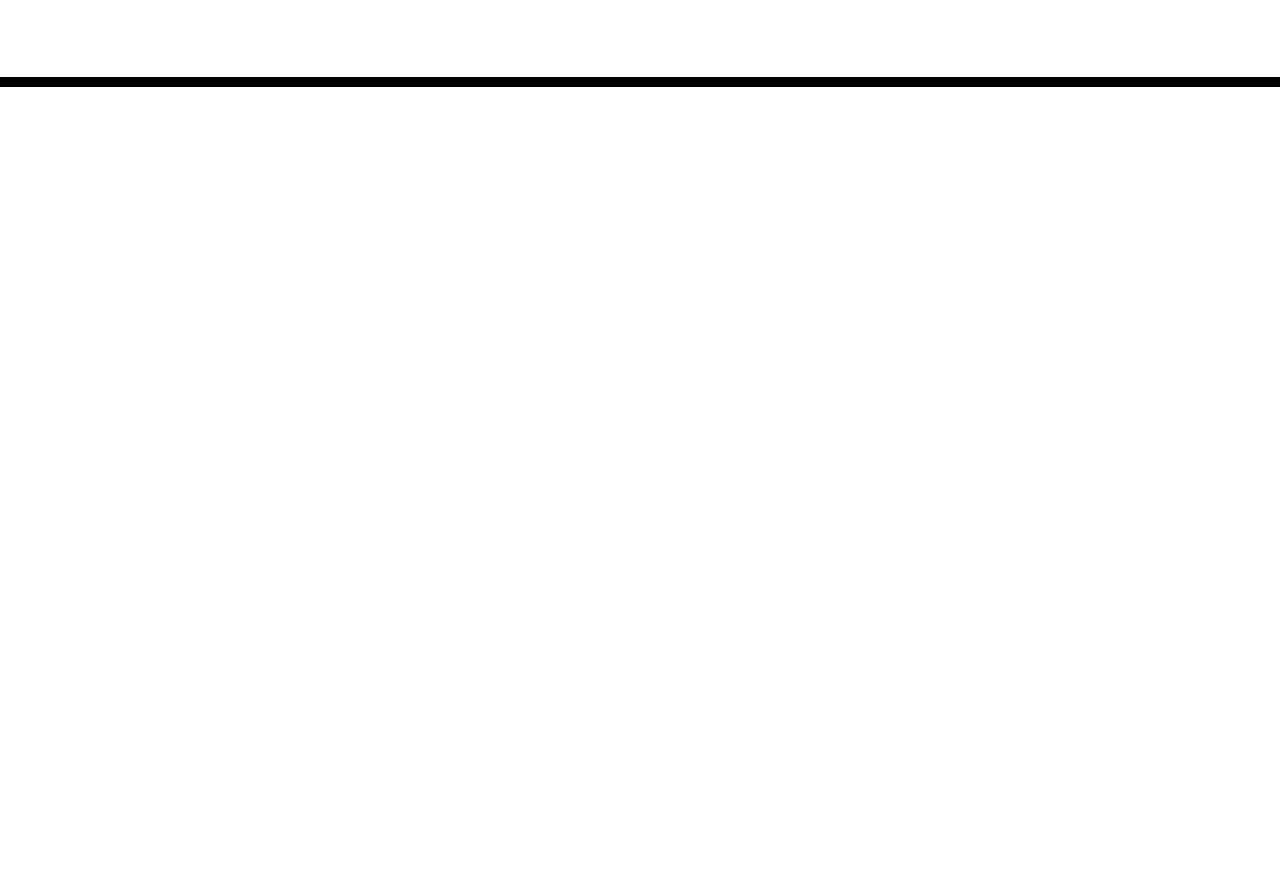
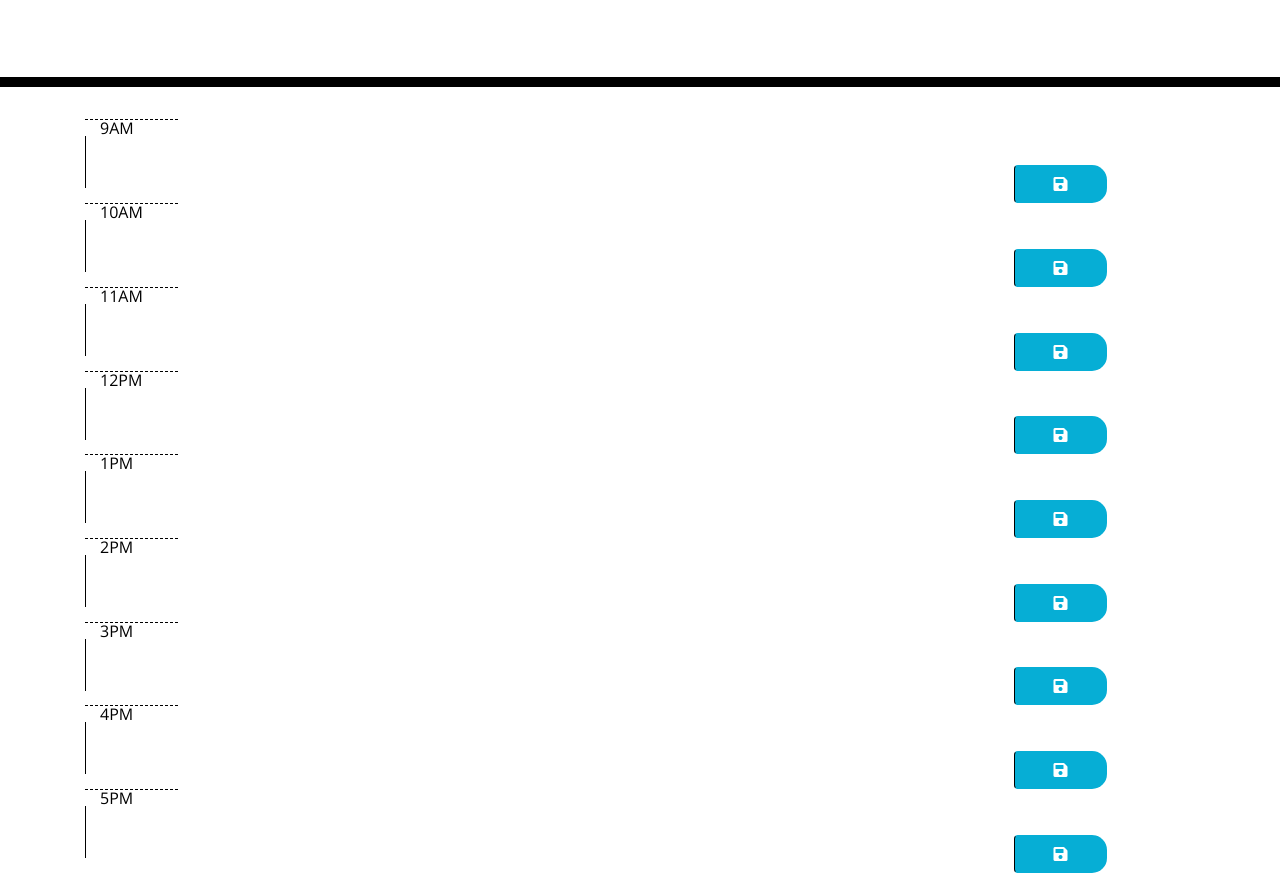
Before and after one commit to victoriatsitskishvili/Work-Day-Scheduler, a plain HTML site: page index.html in a window 1280 px wide. Shown: the part 181-1054 px from the top of the page. Before the commit the page ends 800 px from the top, so only its background shows below. Drawn offline with nearby package versions, Linux system fonts and the light colour scheme.

Commit message:
adding code to html and creating empty js

```diff
--- a/index.html
+++ b/index.html
@@ -18,7 +18,7 @@
       href="https://fonts.googleapis.com/css?family=Open+Sans&display=swap"
       rel="stylesheet"
     />
-    <link rel="stylesheet" href="style.css" />
+    <link rel="stylesheet" href="./style.css" />
     <title>Work Day Scheduler</title>
   </head>
 
@@ -29,10 +29,111 @@
       <p id="currentDay" class="lead"></p>
     </header>
     <div class="container">
-      <!-- Timeblocks go here -->
+         <!-- Timeblocks go here -->
+        <div id="9clock" class="time">
+            <div class="col-md-1 hour">
+                9AM
+            </div>
+<textarea class="col-md-10 details">
+
+</textarea>
+<button class="btn saveBtn col-md-1"><i class="fa fa-save"></i>
+</button>
+ </div>
+
+ <div id="10clock" class="time">
+    <div class="col-md-1 hour">
+        10AM
     </div>
+<textarea class="col-md-10 details">
+
+</textarea>
+<button class="btn saveBtn col-md-1"><i class="fa fa-save"></i>
+</button>
+</div>
+
+<div id="11clock" class="time">
+    <div class="col-md-1 hour">
+        11AM
+    </div>
+<textarea class="col-md-10 details">
+
+</textarea>
+<button class="btn saveBtn col-md-1"><i class="fa fa-save"></i>
+</button>
+</div>
+
+<div id="12clock" class="time">
+    <div class="col-md-1 hour">
+        12PM
+    </div>
+<textarea class="col-md-10 details">
+
+</textarea>
+<button class="btn saveBtn col-md-1"><i class="fa fa-save"></i>
+</button>
+</div>
+
+<div id="13clock" class="time">
+    <div class="col-md-1 hour">
+        1PM
+    </div>
+<textarea class="col-md-10 details">
+
+</textarea>
+<button class="btn saveBtn col-md-1"><i class="fa fa-save"></i>
+</button>
+</div>
+
+
+<div id="14clock" class="time">
+    <div class="col-md-1 hour">
+        2PM
+    </div>
+<textarea class="col-md-10 details">
+
+</textarea>
+<button class="btn saveBtn col-md-1"><i class="fa fa-save"></i>
+</button>
+</div>
+
+<div id="15clock" class="time">
+    <div class="col-md-1 hour">
+        3PM
+    </div>
+<textarea class="col-md-10 details">
+
+</textarea>
+<button class="btn saveBtn col-md-1"><i class="fa fa-save"></i>
+</button>
+</div>
+
+<div id="16clock" class="time">
+    <div class="col-md-1 hour">
+        4PM
+    </div>
+<textarea class="col-md-10 details">
+
+</textarea>
+<button class="btn saveBtn col-md-1"><i class="fa fa-save"></i>
+</button>
+</div>
+
+<div id="17clock" class="time">
+    <div class="col-md-1 hour">
+        5PM
+    </div>
+<textarea class="col-md-10 details">
+
+</textarea>
+<button class="btn saveBtn col-md-1"><i class="fa fa-save"></i>
+</button>
+</div>
+
 
     <script src="https://code.jquery.com/jquery-3.4.1.min.js"></script>
     <script src="https://cdnjs.cloudflare.com/ajax/libs/moment.js/2.24.0/moment.min.js"></script>
-  </body>
+    <script src=""></script>
+</body>
+
 </html>
```
Also changed, not shown: script.js (added), 1 other file.
